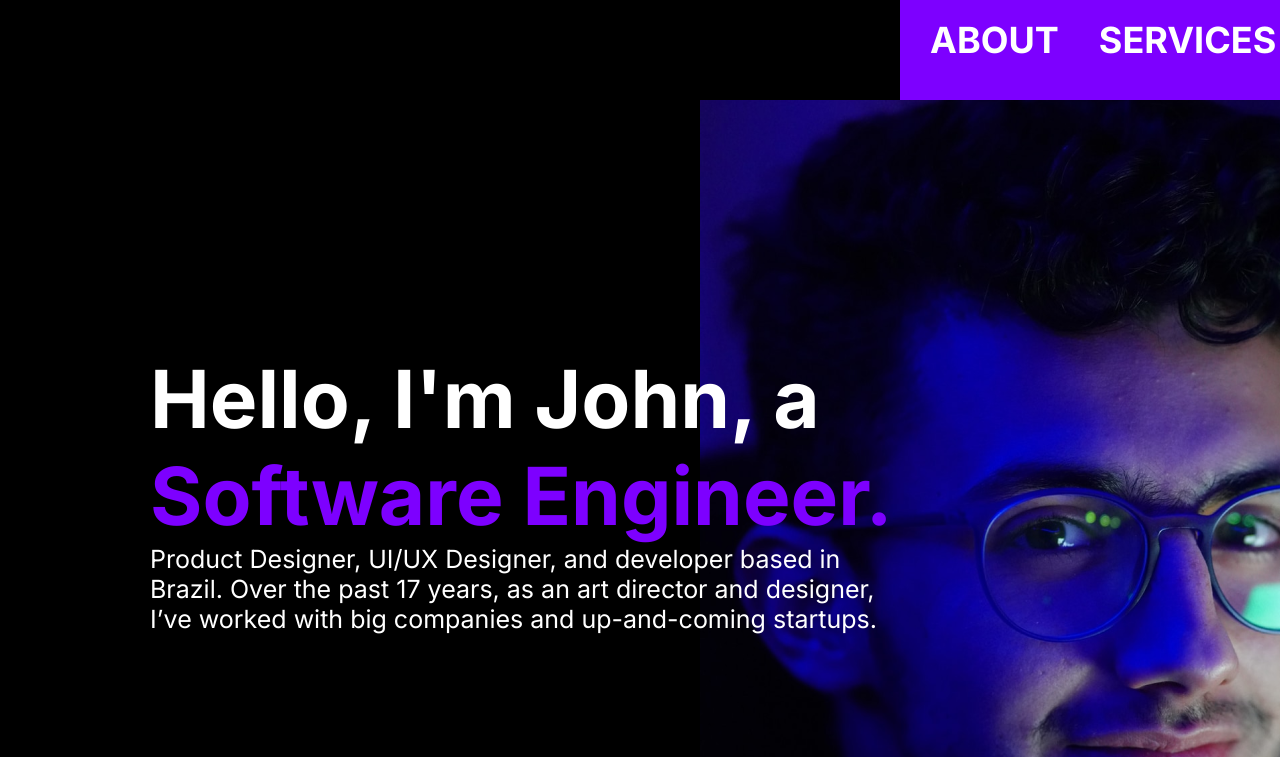
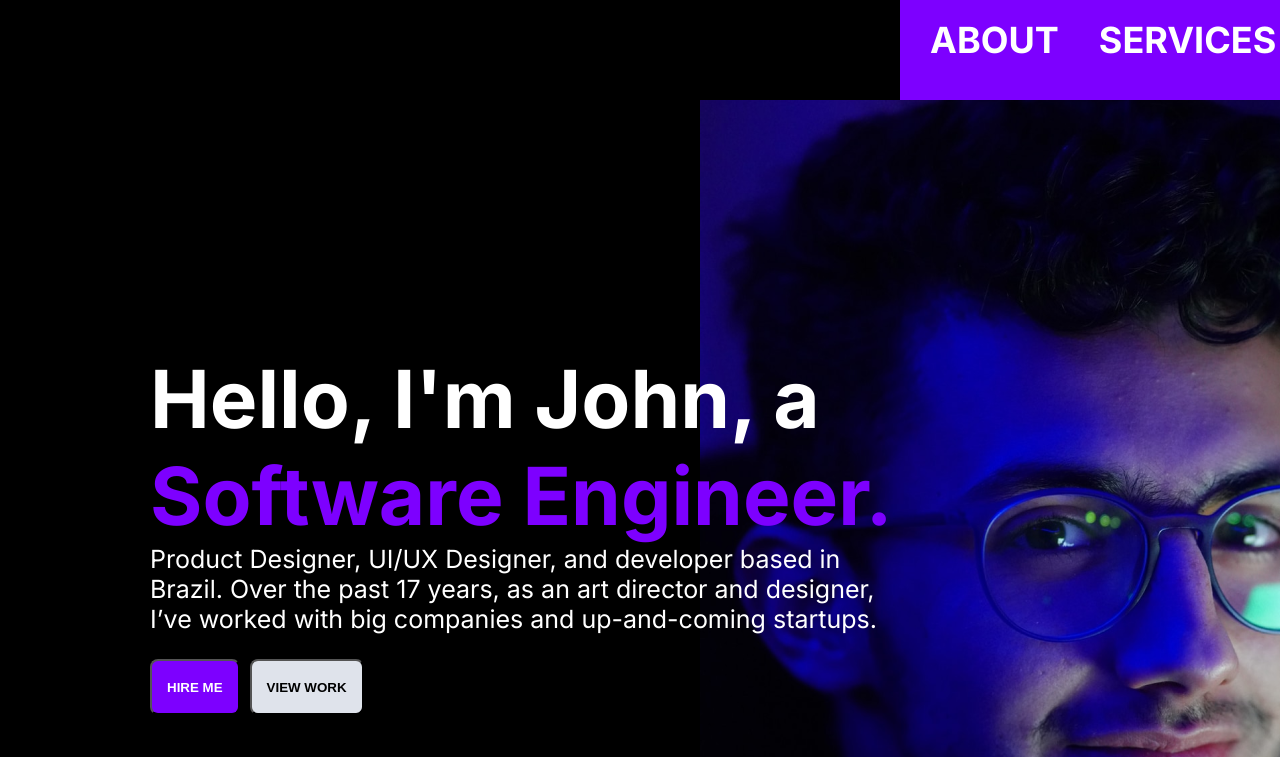
Before and after one commit to ricardonegocios700/hypersoft_challenge, a Next.js app: page / in a window 1280 px wide. Shown: the top 757 px of the page. Built offline with nearby package versions, Linux system fonts and the light colour scheme.

Commit message:
feat: create button

```diff
--- /dev/null
+++ b/src/components/Button/index.tsx
@@ -0,0 +1,22 @@
+import styled from "styled-components";
+
+interface IButton {
+  bgColor?: string,
+  fontColor?: string,
+}
+
+export const Button = styled.button<IButton>`
+  background-color: ${(props) => props.bgColor ? props.bgColor : "#f00"};
+  color: ${(props) => props.fontColor ? props.fontColor : "#fff"};
+  font-weight: 800;
+  height: 56px;
+  min-width: 56px;
+  padding: 0px 15px;
+  border-radius: 8px;
+`;
+
+export const DivButton = styled.div`
+  margin-top: 25px;
+  display: flex;
+  gap: 10px;
+`
--- a/src/components/Header/index.tsx
+++ b/src/components/Header/index.tsx
@@ -1,12 +1,18 @@
 import { H1, ImageContainer, P } from "@/styles/Style";
 import { DivBack, DivPhoto, DivText, HeaderStyle } from "@/styles/header.style";
 import NavBar from "../NavBar";
+import { Button, DivButton } from "../Button";
 
 export const Header = () => {
-  const navBarValues = ["ABOUT", "SERVICES", "WORKS", "CONTACT"];
+  const navBarValues = [
+    { name: "ABOUT", id: "header-style" },
+    { name: "SERVICES", id: "services-style" },
+    { name: "WORKS", id: "works-style" },
+    { name: "CONTACT", id: "contact-style" },
+  ];
 
   return (
-    <HeaderStyle>
+    <HeaderStyle id="header-style">
       <DivText>
         <H1>Hello, I&apos;m John, a</H1>
         <H1 color="#7D00FF">Software Engineer.</H1>
@@ -15,6 +21,12 @@ export const Header = () => {
           the past 17 years, as an art director and designer, I’ve worked with
           big companies and up-and-coming startups.
         </P>
+        <DivButton>
+          <Button bgColor="#7D00FF" fontColor="#fff">
+            HIRE ME
+          </Button>
+          <Button bgColor="#DFE3EB" fontColor="#000">VIEW WORK</Button>
+        </DivButton>
       </DivText>
 
       <DivPhoto>
--- a/src/components/NavBar/index.tsx
+++ b/src/components/NavBar/index.tsx
@@ -1,7 +1,11 @@
 import styled from "styled-components";
 
+interface Obj {
+  name: string;
+  id: string;
+}
 interface NavBarProps {
-  values: string[];
+  values: Obj[];
 }
 
 const NavBarContainer = styled.nav`
@@ -10,7 +14,7 @@ const NavBarContainer = styled.nav`
   align-items: center;
   height: 80px;
   padding: 0 10px;
-  background-color: #7D00FF;
+  background-color: #7d00ff;
   color: #fff;
 `;
 
@@ -28,14 +32,14 @@ const NavBarLink = styled.li`
   font-weight: bold;
 `;
 
-const NavBar: React.FC<NavBarProps> = ({values}) => {
+const NavBar: React.FC<NavBarProps> = ({ values }) => {
   return (
-    <NavBarContainer >
+    <NavBarContainer>
       <NavBarLinks>
-        {values.map((i,k) => (
-        <NavBarLink key={k}>
-          <a href="#">{i}</a>
-        </NavBarLink>
+        {values.map((i, k) => (
+          <NavBarLink key={k}>
+            <a href={`#${i.id}`}>{i.name}</a>
+          </NavBarLink>
         ))}
       </NavBarLinks>
     </NavBarContainer>
--- a/src/pages/index.tsx
+++ b/src/pages/index.tsx
@@ -1,10 +1,9 @@
 import { Header } from "@/components/Header";
 import Head from "next/head";
-import Image from "next/image";
-import ricardo from "../../public/userPhoto.jpg";
-import vercel from "../../public/vercel.svg";
 
 export default function Home() {
+  const navBarValues = ["ABOUT", "SERVICES", "WORKS", "CONTACT"];
+
   return (
     <>
       <Head>
--- /dev/null
+++ b/src/utilities/scrollTo.tsx
@@ -0,0 +1 @@
+// teste
```
